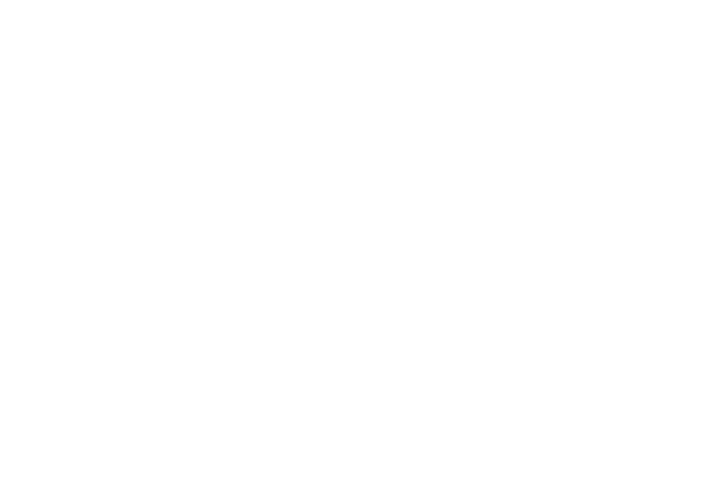
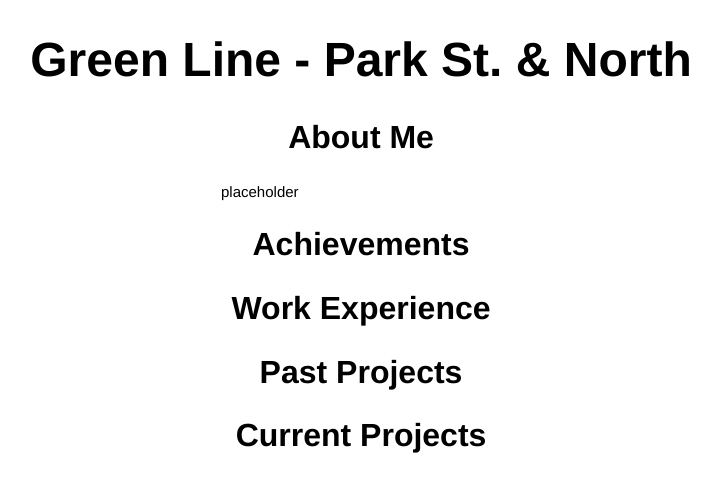
Before and after one commit to Archangelectra/professional-website, an Angular app: page / in a window 1280 px wide. Shown: the top 492 px of the page, without its empty margins (279-999 px from the left). Built offline with nearby package versions, Linux system fonts and the light colour scheme.

Commit message:
make basic html outline, update scss again.

```diff
--- a/src/app/app.html
+++ b/src/app/app.html
@@ -1,4 +1,23 @@
 <main class="main">
+  <header><h1>Green Line - Park St. & North</h1></header>
+  <router-outlet></router-outlet>
+  <header><h2>About Me</h2></header>
+  <body>
+    placeholder
+  </body>
+  <header><h2>Achievements</h2></header>
+  <body>
+
+  </body>
+  <header><h2>Work Experience</h2></header>
+  <body>
+
+  </body>
+  <header><h2>Past Projects</h2></header>
+  <body>
+
+  </body>
+  <header><h2>Current Projects</h2></header>
   <body>
 
   </body>
--- a/src/styles.scss
+++ b/src/styles.scss
@@ -1,21 +1,27 @@
 body {
     font-family: Helvetica, Arial, sans-serif;
     font-size: 15px;
+    text-align: justify;
+    margin-left: 250px;
+    margin-right: 250px;
 }
 
 h1 {
     font-family: Helvetica, Arial, sans-serif;
     font-size: 48px;
     font-weight: bold;
+    text-align: center;
 }
 
 h2 {
     font-family: Helvetica, Arial, sans-serif;
     font-size: 32px;
     font-weight: bold;
+    text-align: center;
 }
 
 h3 {
     font-family: Helvetica, Arial, sans-serif;
     font-size: 24px;
+    text-align: center;
 }
```
